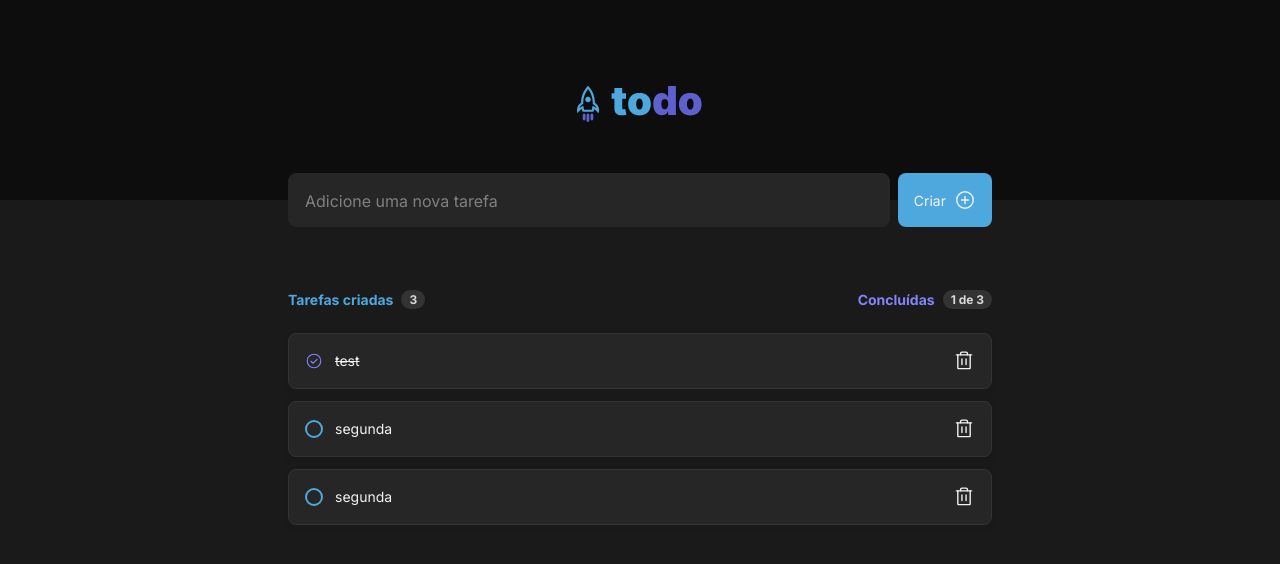
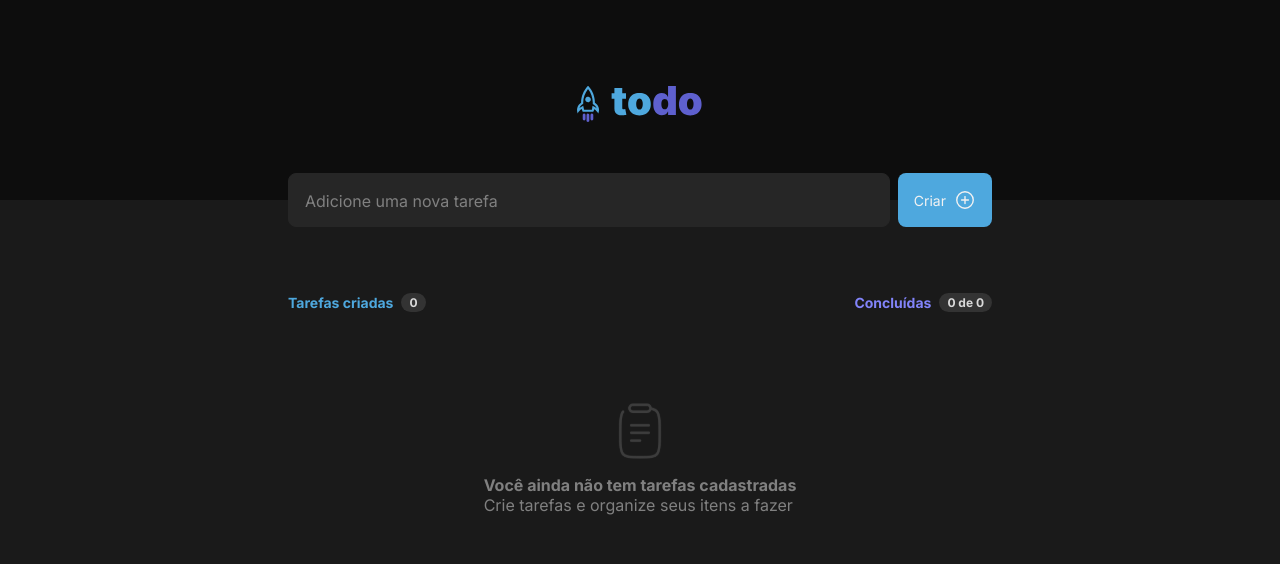
Before and after one commit to eu-pedro/ToDo-List, a React (Vite) app: page / in a window 1280 px wide. Shown: the top 564 px of the page. Built offline with nearby package versions, Linux system fonts and the light colour scheme; the HTML template or start-up script is replaced by a standard one.

Commit message:
adicionando modal de confirmação para excluir tarefa

```diff
--- a/package.json
+++ b/package.json
@@ -12,11 +12,13 @@
     "phosphor-react": "^1.4.1",
     "react": "^18.2.0",
     "react-dom": "^18.2.0",
+    "react-modal": "^3.16.1",
     "uuid": "^9.0.0"
   },
   "devDependencies": {
     "@types/react": "^18.0.27",
     "@types/react-dom": "^18.0.10",
+    "@types/react-modal": "^3.13.1",
     "@types/uuid": "^9.0.1",
     "@vitejs/plugin-react": "^3.1.0",
     "typescript": "^4.9.3",
--- a/src/App.tsx
+++ b/src/App.tsx
@@ -11,11 +11,7 @@ export interface Itask {
 
 export function App() {
 
-  const [tasks, setTasks] = useState<Itask[]>([
-    {id: uuidv4(), title: 'test', isCompleted: true},
-    {id: uuidv4(), title: 'segunda', isCompleted: false},
-    {id: uuidv4(), title: 'segunda', isCompleted: false}
-  ])
+  const [tasks, setTasks] = useState<Itask[]>([])
 
 
   function addTask (title:string) {
--- a/src/components/Section/Section.module.css
+++ b/src/components/Section/Section.module.css
@@ -47,3 +47,21 @@
   flex-direction: column;
   gap: 0.75rem;
 }
+
+.noContent {
+  display: flex;
+  flex-direction: column;
+  align-items: center;
+  justify-content: center;
+  padding: 4rem;
+  gap: 1rem;
+}
+
+.noContent p {
+  color: var(--gray-300);
+}
+
+.noContent p > strong {
+  color: var(--gray-300);
+  font-weight: 700;
+}
--- a/src/components/Section/index.tsx
+++ b/src/components/Section/index.tsx
@@ -2,6 +2,7 @@ import './Section.module.css';
 import styles from './Section.module.css';
 import { Task } from '../Task';
 import { Itask } from '../../App';
+import Clipboard from '../../assets/Clipboard.svg';
 
 interface PropsSection {
   tasks: Itask[];
@@ -30,14 +31,21 @@ export function Section({tasks, onDeleteTask, onChangeIsCompleted}: PropsSection
       </header>
 
       <div className={styles.containerTasks}>
-        {tasks.map((task) => (
-          <Task
-            key={task.id}
-            task={task}
-            onDeleteTask={onDeleteTask}
-            onChangeIsCompleted={onChangeIsCompleted}
-          />
-        ))}
+        {tasks.length === 0 ? (
+          <div className={styles.noContent}>
+            <img className={styles.clipboard} src={Clipboard} alt="logo clipboard" />
+            <p><strong>Você ainda não tem tarefas cadastradas</strong><br/>Crie tarefas e organize seus itens a fazer</p>
+          </div>
+        ) : (
+          tasks.map((task) => (
+            <Task
+              key={task?.id}
+              task={task}
+              onDeleteTask={onDeleteTask}
+              onChangeIsCompleted={onChangeIsCompleted}
+            />
+          ))
+        )}
       </div>
     </section>
   );
--- a/src/components/Task/Task.module.css
+++ b/src/components/Task/Task.module.css
@@ -41,6 +41,43 @@
   height: 100%;
 }
 
-.iconeTrash:hover{
+.iconeTrash:hover {
   color: var(--danger);
 }
+
+.alert {
+  color: var(--purple);
+}
+
+.paragraph {
+  font-size: 1rem;
+  line-height: 1.25rem;
+  font-weight: 400;
+  color: var(--gray-100);
+  padding: 1.5rem 0;
+}
+
+.containerButton {
+  display: flex;
+  justify-content: flex-end;
+}
+
+header {
+  display: flex;
+  justify-content: space-between;
+  padding: 0.2rem 0;
+}
+
+.containerButton button {
+  padding: 0.8rem;
+  background-color: var(--danger);
+  border-radius: 8px;
+  border: none;
+  color: white;
+  font-size: 1rem;
+  text-shadow: 1px 1px 1px rgba(0, 0, 0, 0.3);
+}
+
+.containerButton button:hover {
+  opacity: 0.7;
+}
--- a/src/components/Task/index.tsx
+++ b/src/components/Task/index.tsx
@@ -1,6 +1,9 @@
+import { useState } from 'react';
 import { Trash, CheckCircle } from 'phosphor-react';
 import { Itask } from '../../App';
 import styles from './Task.module.css';
+import Modal from 'react-modal'
+import { X } from 'phosphor-react'
 
 
 interface PropsTask {
@@ -9,32 +12,62 @@ interface PropsTask {
   onChangeIsCompleted: (id: string) => void
 }
 
+const customStyles = {
+  content: {
+    top: '50%',
+    left: '50%',
+    right: 'auto',
+    bottom: 'auto',
+    marginRight: '-50%',
+    transform: 'translate(-50%, -50%)',
+    backgroundColor: '#1a1a1a',
+    borderRadius: '8px',
+  }
+}
+
 export function Task({ task, onDeleteTask, onChangeIsCompleted }: PropsTask) {
-
+  const [modalIsOpen, setModalIsOpen] = useState(false)
   const isCompleted = task.isCompleted;
 
   function handleDeleteTask() {
-    onDeleteTask(task.id);
-    console.log(task.id)
+    setModalIsOpen(true);
+
   }
 
-  function changeIsCompleted () {
+  function handleCloseModal() {
+    setModalIsOpen(false);
+    onDeleteTask(task.id);
+  }
+
+  function changeIsCompleted() {
     onChangeIsCompleted(task.id);
   }
 
   return (
     <section className={styles.taskContainer}>
       <button className={styles.checkContainer} onClick={changeIsCompleted}>
-        {isCompleted ? (<CheckCircle size={33} className={styles.checkBox}/>) : (<div/>)}
+        {isCompleted ? (<CheckCircle size={33} className={styles.checkBox} />) : (<div />)}
       </button>
-
-
-      {isCompleted ? (<p style={{textDecoration: 'line-through'}}>{task.title}</p>) : (<p>{task.title}</p>)}
-
-
+      {isCompleted ? (<p style={{ textDecoration: 'line-through' }}>{task.title}</p>) : (<p>{task.title}</p>)}
 
       <Trash onClick={handleDeleteTask} className={styles.iconeTrash} size={22} cursor="pointer" />
-
+      <Modal
+        isOpen={modalIsOpen}
+        style={customStyles}
+      >
+        <header>
+          <h2 className={styles.alert}>Aviso</h2>
+          <X
+            size={32}
+            cursor='pointer'
+            onClick={()=> setModalIsOpen(false)}
+          />
+        </header>
+        <p className={styles.paragraph}>Clique em Confirmar para excluir a tarefa</p>
+        <div className={styles.containerButton}>
+          <button onClick={handleCloseModal}>Confirmar</button>
+        </div>
+      </Modal>
     </section>
   );
 }
```
Also changed, not shown: src/assets/Clipboard.svg (added), 1 other file (tests, documents, lock files or other folders).
